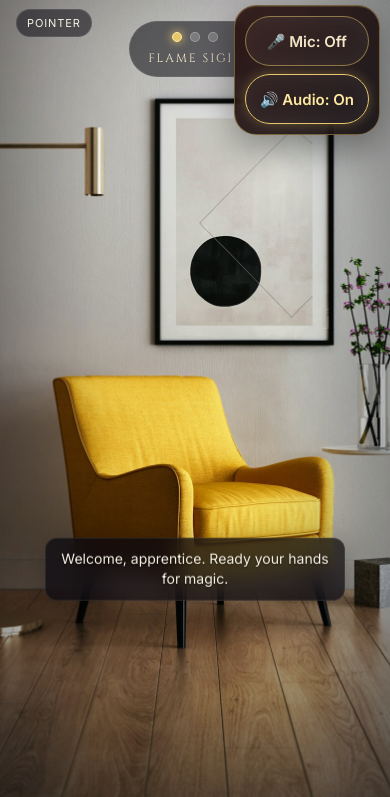
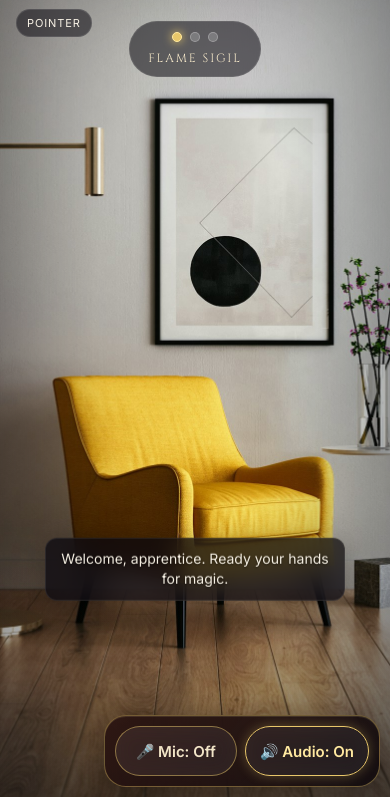
Before and after one commit to ssswang/great-mage-ar, a website with bundled scripts: page index.html in a window 390 px wide. Both pictures are taken after a click on the button "Start with Camera". Shown: the part 47-844 px from the top of the page. Built offline with nearby package versions, Linux system fonts and the light colour scheme; no server answers.

Commit message:
Update button panel position

```diff
--- a/css/styles.css
+++ b/css/styles.css
@@ -423,10 +423,10 @@ html, body {
 /* Soft controls */
 #soft-controls {
   position: fixed;
-  top: 56px;
+  bottom: 18px;
   right: 16px;
   z-index: 6;
-  display: grid;
+  display: flex;
   gap: 10px;
   padding: 12px;
   border: 1px solid rgba(232, 199, 106, 0.4);
@@ -463,7 +463,7 @@ html, body {
 
 @media (max-width: 520px) {
   #soft-controls {
-    top: 52px;
+    bottom: 10px;
     right: 10px;
     padding: 10px;
     gap: 8px;
```
